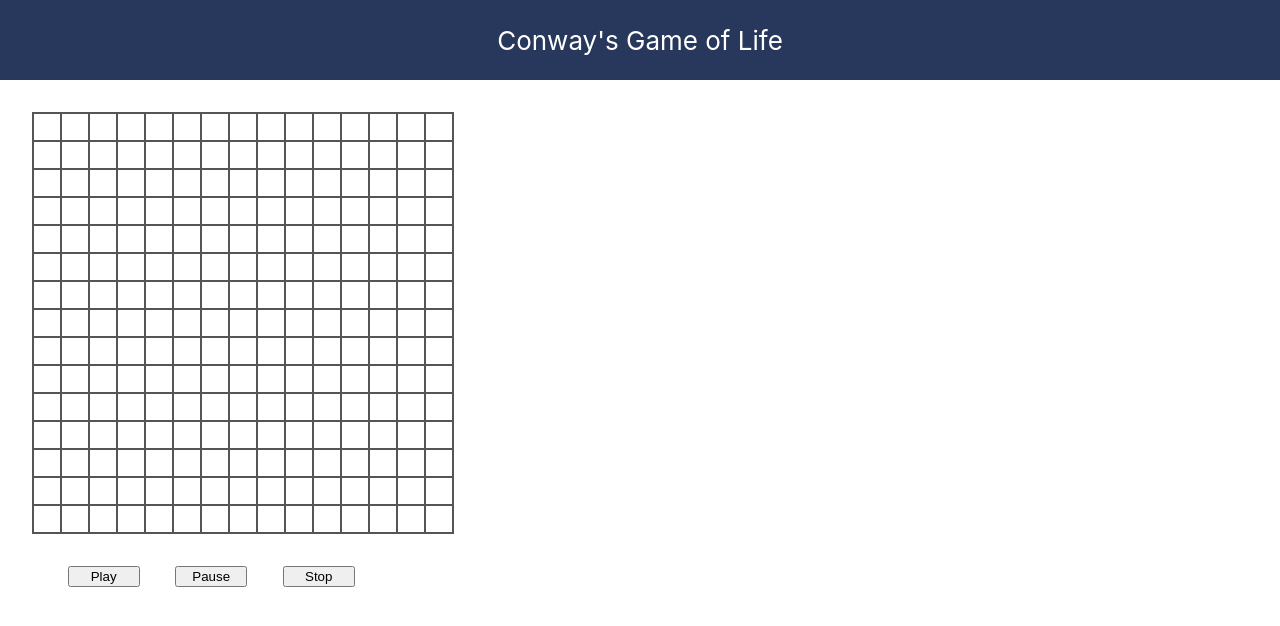
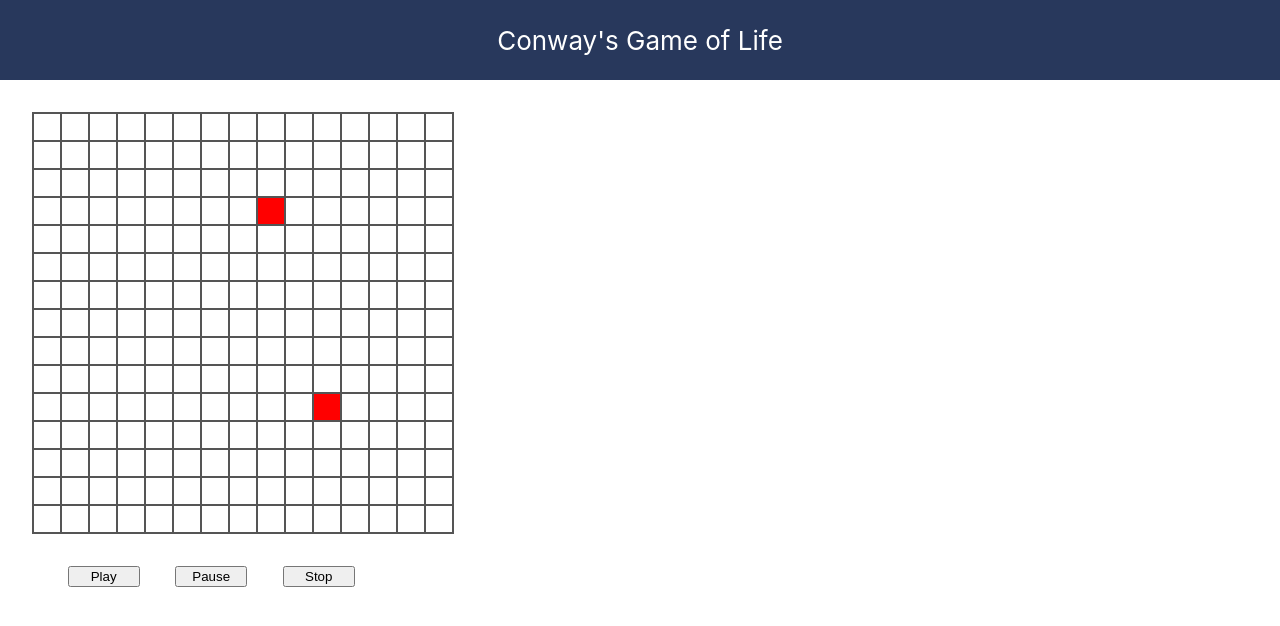
Before and after one commit to saharj/game_of_life, a React (Create React App) app: page / in a window 1280 px wide. Shown: the top 626 px of the page. Built offline with nearby package versions, Linux system fonts and the light colour scheme.

Commit message:
check/uncheck squares on click

```diff
--- a/src/App.css
+++ b/src/App.css
@@ -13,7 +13,7 @@
   color: white;
 }
 
-body {
+.body {
   height: 85vh;
 }
 
--- a/src/App.tsx
+++ b/src/App.tsx
@@ -5,9 +5,9 @@ function App() {
   return (
     <div className="App">
       <header className="App-header">Conway's Game of Life</header>
-      <body>
-        <Grids count={15} />
-      </body>
+      <div className="body">
+        <Grids row={15} col={15} />
+      </div>
     </div>
   );
 }
--- a/src/components/grids.tsx
+++ b/src/components/grids.tsx
@@ -1,23 +1,58 @@
 import React, { useEffect, useState } from 'react';
 
 export interface Props {
-    count: number
+    row: number
+    col: number
 }
 
 const Grids: React.FC<Props> = (props) => {
-    const [squareCount, setSquareCount] = useState(5);
     const [width, setWidth] = useState(78);
+    const [height, setHeight] = useState(78);
+    const [checked, setChecked] = useState(["10-10", "3-8"]);
 
     useEffect(() => {
-        setSquareCount(props.count * props.count);
-        setWidth(420 / props.count - 2);
-    }, [props.count])
+        setWidth(420 / props.col - 2);
+        setHeight(420 / props.row - 2);
+    }, [props.row, props.col])
+
+    const handleClick = (e: React.MouseEvent<HTMLElement>) => {
+        const squareId = e.currentTarget.id;
+        if (checked.includes(squareId)) {
+            setChecked(checked.filter(item => item !== squareId));
+        } else {
+            setChecked([...checked, squareId])
+        }
+    }
+
+    const squareStyle: any = (id: string) => {
+        let bg: string = "white";
+        if (checked.includes(id)) {
+            bg = "red";
+        }
+        return {
+            "width": width,
+            "height": height,
+            "backgroundColor": bg
+        };
+    }
 
     return (
         <div>
             <div className="grids">
-                {[...Array(squareCount)].map(i => {
-                    return <div key={i} className="square" style={{ "width": width, "height": width }}></div>
+                {props.row && [...Array(props.row)].map((value: undefined, r: number) => {
+                    return [...Array(props.col)].map((value: undefined, c: number) => {
+                        const id: string = r.toString() + "-" + c.toString();
+                        return (
+                            <div
+                                // Adding "a" in the middle to make sure the key is always unique
+                                key={id}
+                                id={id}
+                                className="square"
+                                style={squareStyle(id)}
+                                onClick={handleClick}
+                            ></div>
+                        );
+                    });
                 })}
             </div>
             <div className="actions">
```
Also changed, not shown: tsconfig.json (+14 -1 lines).
